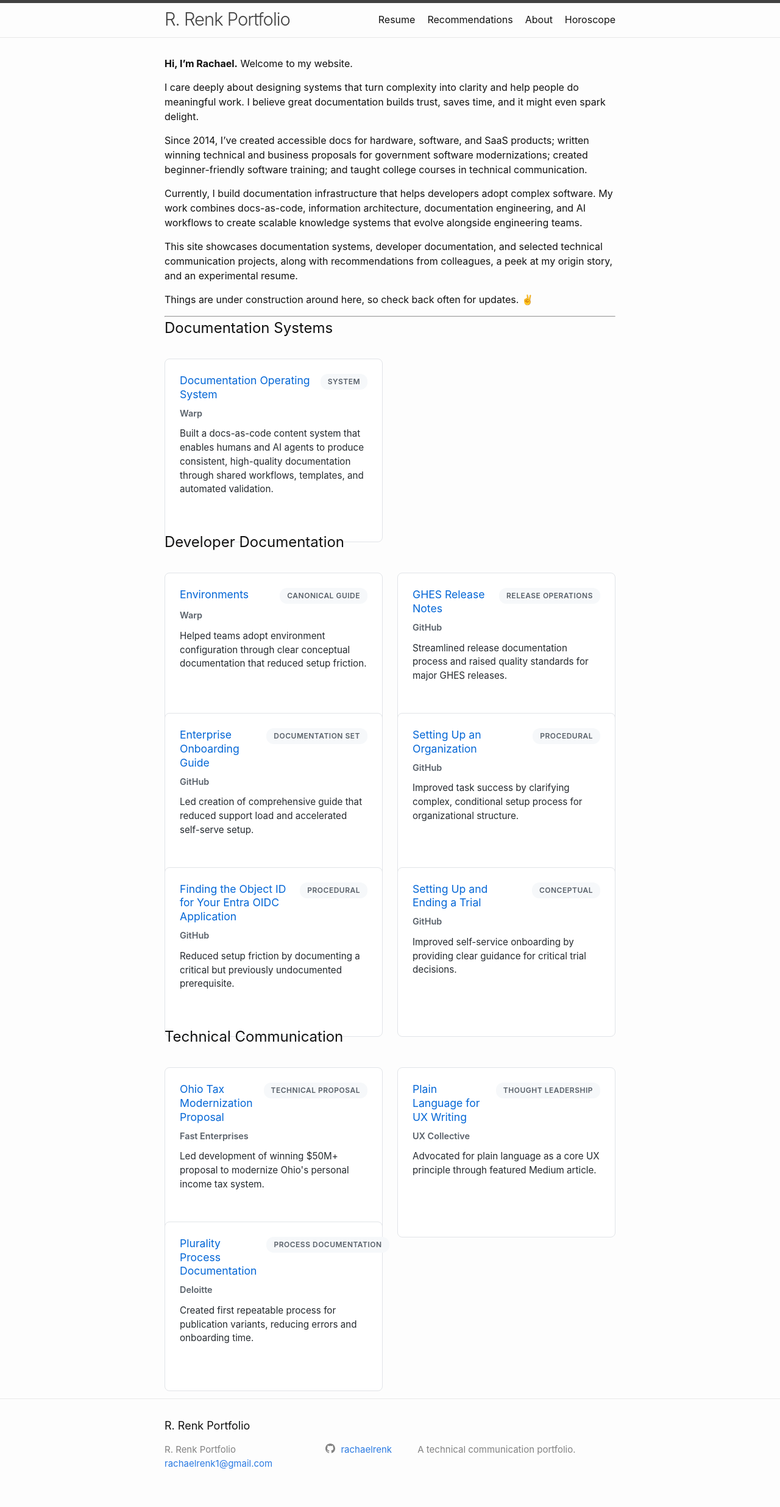
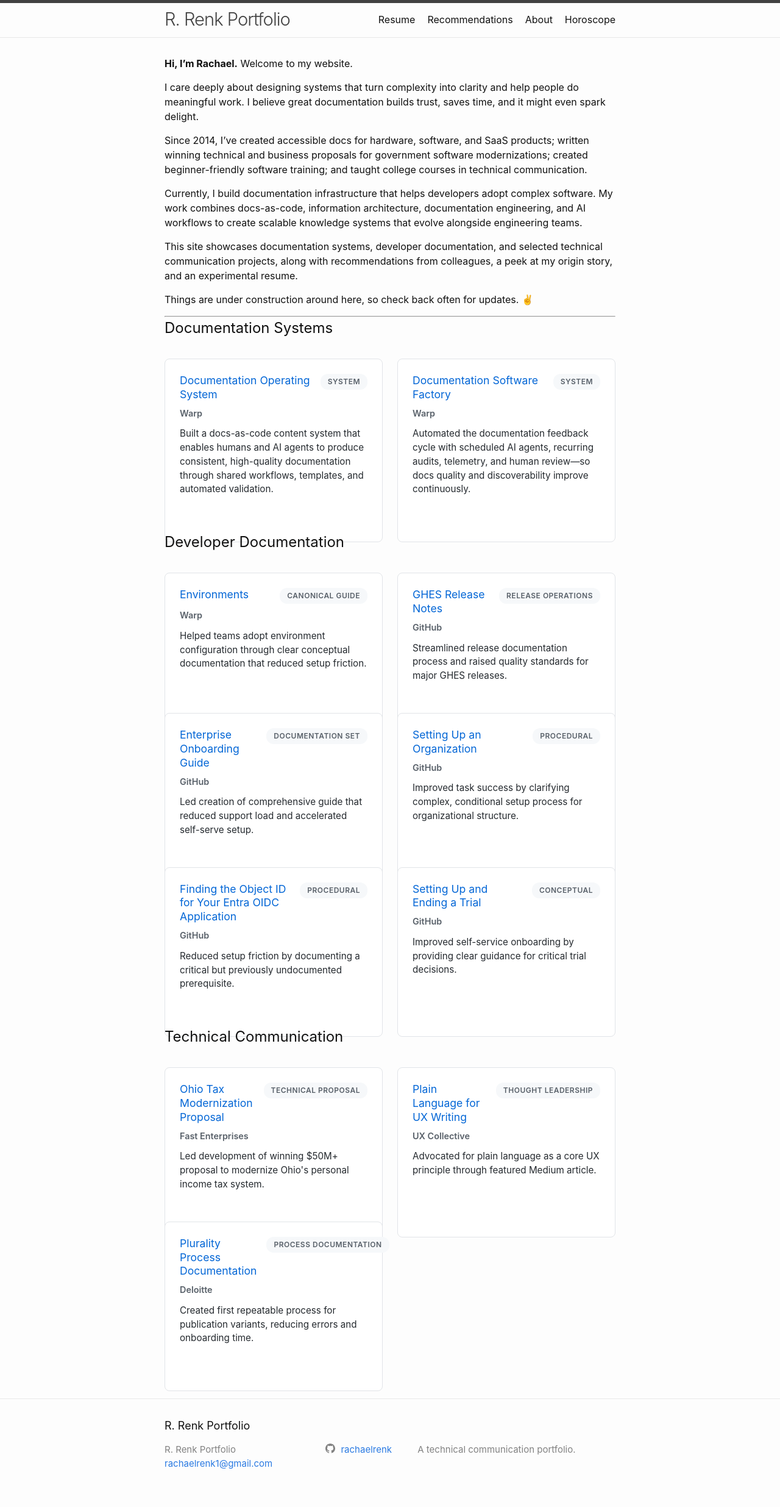
Before and after one commit to rachaelrenk/rachaelrenk.github.io, a Jekyll site: the page built from docs/index.markdown, in a window 1280 px wide. Shown: the whole page at 61% size. Built offline with Jekyll 4.4.1, drawn with Linux system fonts in a browser that asks for light colours.

Commit message:
Add Documentation Software Factory work sample
- New post on the docs Software Factory: self-improvement outer loops built from scheduled cloud agents, signal logs/telemetry, evaluation audits, redirect generation, and skill improvement, with human review via draft PRs.

- Add a Documentation Systems card on the homepage and a self-contained CSS flow diagram (Inputs -> Agents -> Evaluation -> Human review -> Updated skills -> Stronger docs).

- Cross-link the Documentation Operating System and Software Factory pages.

Co-Authored-By: Oz <oz-agent@warp.dev>

```diff
--- a/docs/_posts/2026-05-02-documentation-operating-system-warp.markdown
+++ b/docs/_posts/2026-05-02-documentation-operating-system-warp.markdown
@@ -103,4 +103,4 @@
 
 ### Related projects
 
-(future links)
+* [Documentation Software Factory](/2026/06/29/documentation-software-factory-warp.html) — how this operating system stays current through automated, continuously improving outer loops.
--- a/docs/assets/css/custom.css
+++ b/docs/assets/css/custom.css
@@ -100,6 +100,61 @@
   margin-bottom: 1rem;
   padding-bottom: 1rem;
   border-bottom: 1px solid #e1e4e8;
+}
+
+/* Flow diagram (outer-loop pipeline) */
+.flow-diagram-figure {
+  margin: 2rem 0;
+}
+
+.flow-diagram {
+  display: flex;
+  flex-wrap: wrap;
+  align-items: stretch;
+  gap: 0.5rem;
+  margin: 0;
+}
+
+.flow-step {
+  flex: 1 1 140px;
+  display: flex;
+  flex-direction: column;
+  justify-content: center;
+  gap: 0.35rem;
+  padding: 0.85rem 1rem;
+  border: 1px solid #0366d6;
+  border-radius: 8px;
+  background: #f6f8fa;
+  color: #24292e;
+  font-weight: 600;
+  text-align: center;
+  font-size: 0.95rem;
+}
+
+.flow-step span {
+  font-weight: 400;
+  font-size: 0.78rem;
+  color: #586069;
+}
+
+.flow-arrow {
+  display: flex;
+  align-items: center;
+  justify-content: center;
+  flex: 0 0 auto;
+  color: #0366d6;
+  font-weight: 700;
+  font-size: 1.2rem;
+}
+
+@media (max-width: 768px) {
+  .flow-diagram {
+    flex-direction: column;
+  }
+
+  .flow-arrow {
+    transform: rotate(90deg);
+  }
 }
 
 /* Portfolio grid */
--- a/docs/index.markdown
+++ b/docs/index.markdown
@@ -29,6 +29,15 @@
     </div>
   <p class="card-company">Warp</p>
   <p class="card-description">Built a docs-as-code content system that enables humans and AI agents to produce consistent, high-quality documentation through shared workflows, templates, and automated validation.</p>
+  </div>
+
+  <div class="portfolio-card">
+    <div class="card-header">
+      <h3><a href="/2026/06/29/documentation-software-factory-warp.html">Documentation Software Factory</a></h3>
+      <span class="card-tag">System</span>
+    </div>
+    <p class="card-company">Warp</p>
+    <p class="card-description">Automated the documentation feedback cycle with scheduled AI agents, recurring audits, telemetry, and human review—so docs quality and discoverability improve continuously.</p>
   </div>
 </div>
 
```
Also changed, not shown: docs/_posts/2026-06-29-documentation-software-factory-warp.markdown (added, +101 -0 lines).
